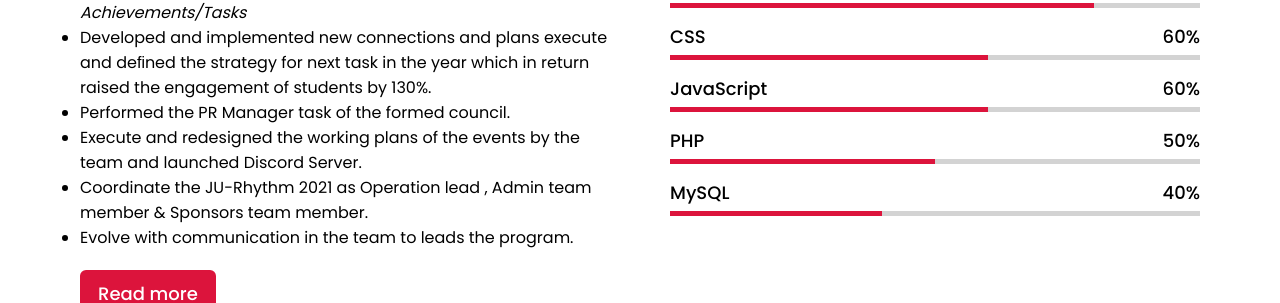
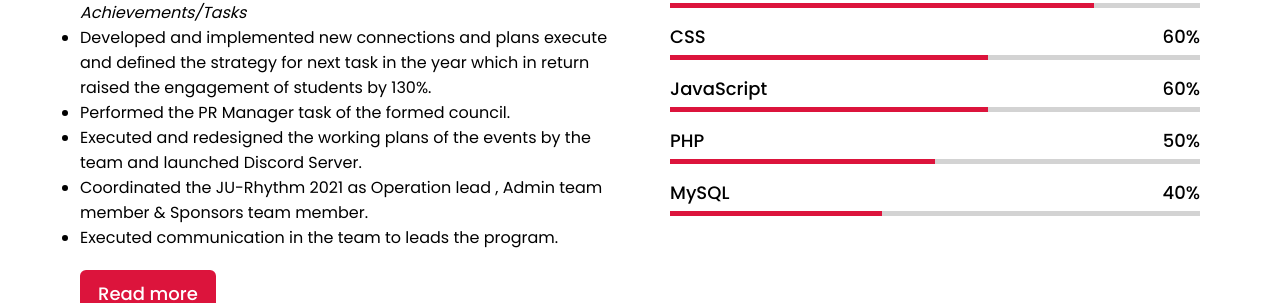
Before and after one commit to DeveloperRJHacker/Portfolio, a plain HTML site: page index.html in a window 1280 px wide. Shown: the part 2531-2834 px from the top of the page. Drawn offline with nearby package versions, Linux system fonts and the light colour scheme.

Commit message:
Update index.html

```diff
--- a/index.html
+++ b/index.html
@@ -105,11 +105,11 @@
   </li>
   <li>Performed the PR Manager task of the formed council.
   </li>
-  <li>Execute and redesigned the working plans of the events by the team and launched Discord Server.
+  <li>Executed and redesigned the working plans of the events by the team and launched Discord Server.
   </li>
-  <li>Coordinate the JU-Rhythm 2021 as Operation lead , Admin team member & Sponsors team member.
+  <li>Coordinated the JU-Rhythm 2021 as Operation lead , Admin team member & Sponsors team member.
   </li>
-  <li>Evolve with communication in the team to leads the program.
+  <li>Executed communication in the team to leads the program.
   </li>
 </ul>
                     <a href="readmore.html">Read more</a>
```
